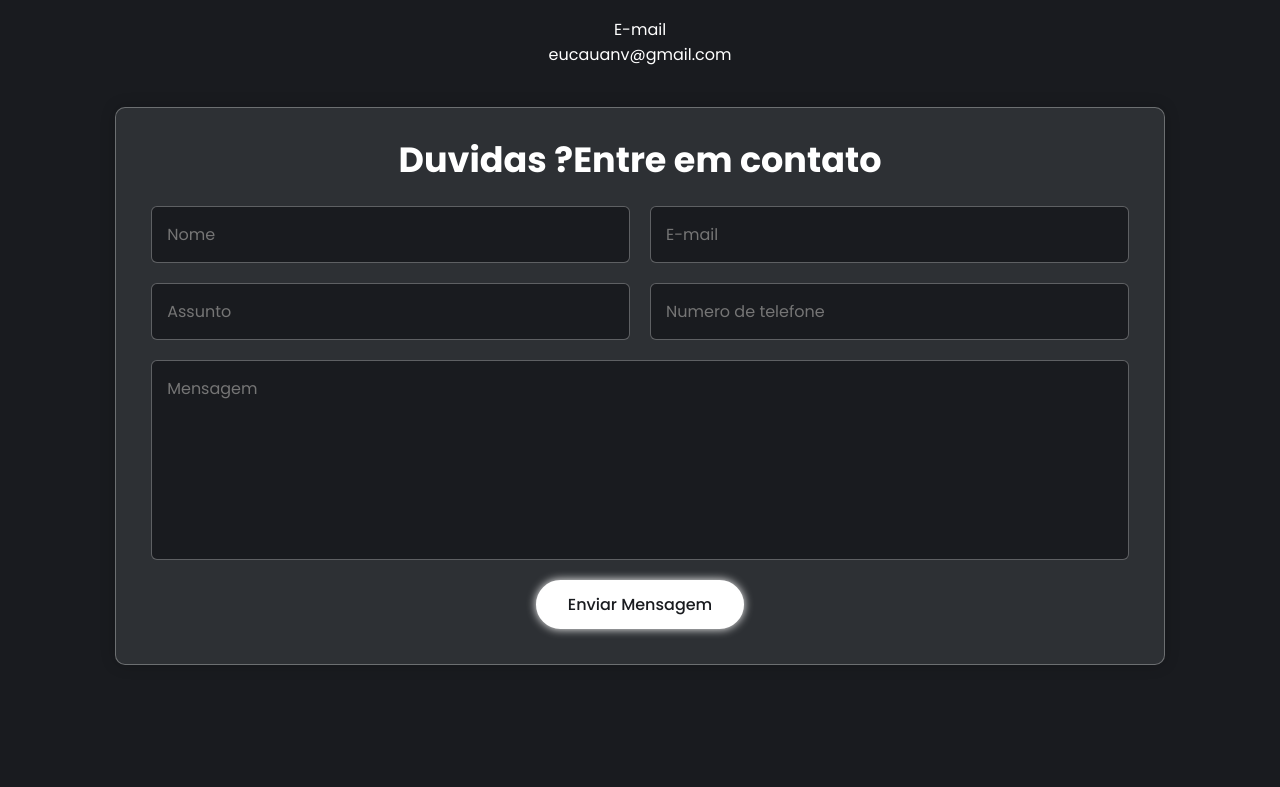
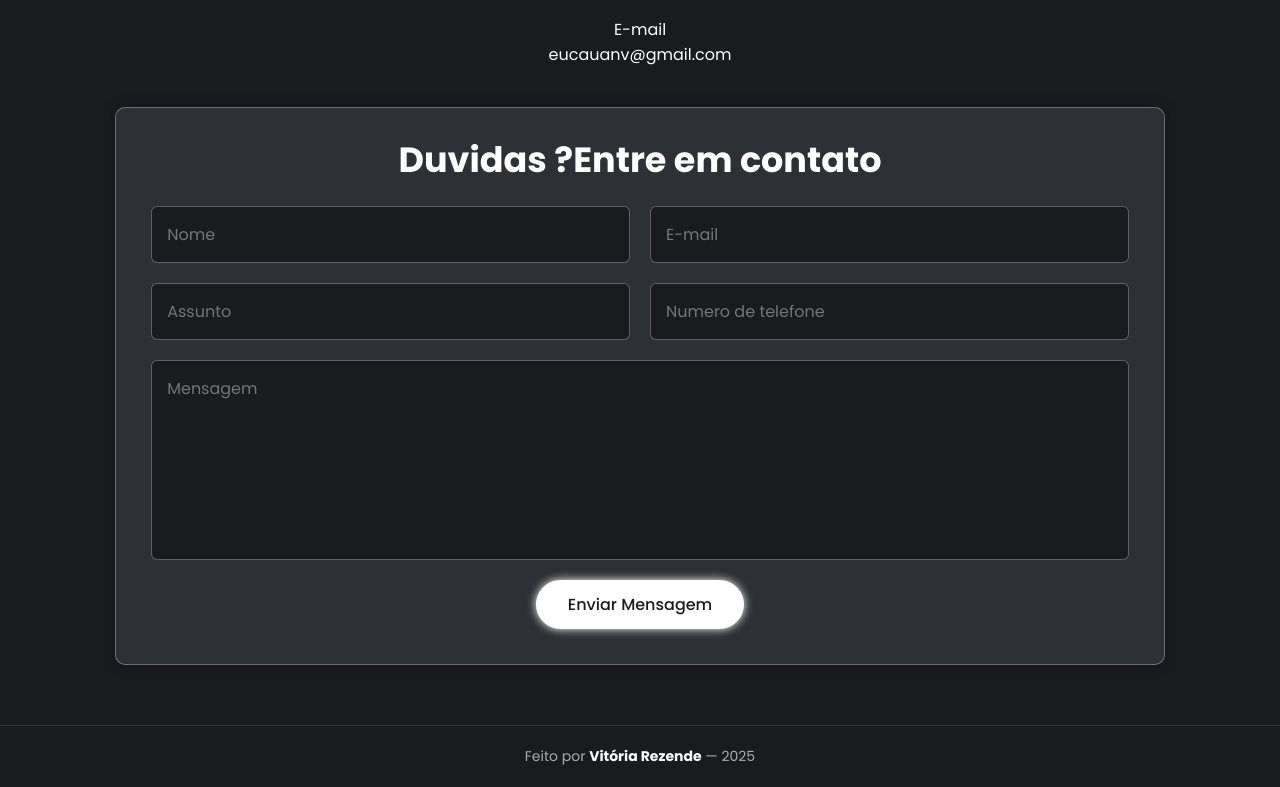
Before and after one commit to VitoriaRezende/PROJETO-VIDEO-MAKER, a plain HTML site: page index.html in a window 1280 px wide. Shown: the part 4353-5140 px from the top of the page. Before the commit the page ends 5038 px from the top, so only its background shows below. Drawn offline with nearby package versions, Linux system fonts and the light colour scheme.

Commit message:
atualizações gerais no site

```diff
--- a/index.html
+++ b/index.html
@@ -36,7 +36,7 @@
             <a href="https://drive.google.com/file/d/1dJuiB6pBgDji1h_-N6o0dCnJYC9KVusm/preview" target="_blank" class="btn">Conheça meus Serviços</a>
             <div class="sci">
                 <a href="https://www.instagram.com/eucauanv/" target="_blank"><i class='bx bxl-instagram'></i></a>
-                <a href="#"><i class='bx bxl-linkedin-square'></i></a>
+                <a href="https://www.linkedin.com/in/victor-oliveira-aba528268/" target="_blank"><i class='bx bxl-linkedin-square'></i></a>
                  <a href="https://w.app/ybidhi" target="_blank"><i class='bx bxl-whatsapp'></i></a>
             </div>
         </div>
@@ -192,8 +192,7 @@
         <h2>DOCUMENTARIO POR UM FIO</h2>
 
         <P>Atuei como videomaker, sendo responsável pela captação de imagens,
-         enquadramentos e composição visual das cenas. Também participei de etapas de edição,
-         contribuindo para o ritmo narrativo e a estética final do projeto.
+         enquadramentos e composição visual das cenas.
         </P>
       </div>
     </div>
@@ -274,5 +273,10 @@
 
 <script src="script.js"></script>
 
+<footer style="text-align: center; padding: 20px; color: #aaa; font-size: 14px;">
+  <p>Feito por <strong>Vitória Rezende</strong> — 2025</p>
+</footer>
+
+
 </body>
 </html>
--- a/style.css
+++ b/style.css
@@ -1413,3 +1413,16 @@ textarea:focus {
   outline: 2px solid var(--main-color);
   outline-offset: 2px;
 }
+
+footer {
+  text-align: center;
+  padding: 20px;
+  font-size: 14px;
+  color: #aaa;
+  border-top: 1px solid #333;
+  margin-top: 40px;
+}
+
+footer strong {
+  color: #fff; /* ou outra cor que combine com seu tema */
+}
```
Also changed, not shown: ._index.html, ._style.css.
